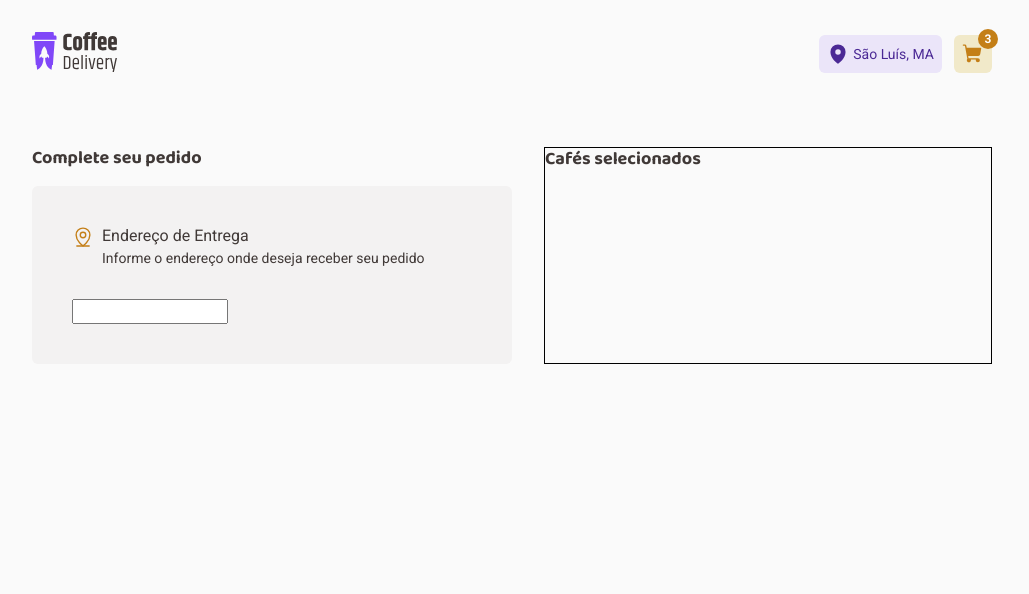
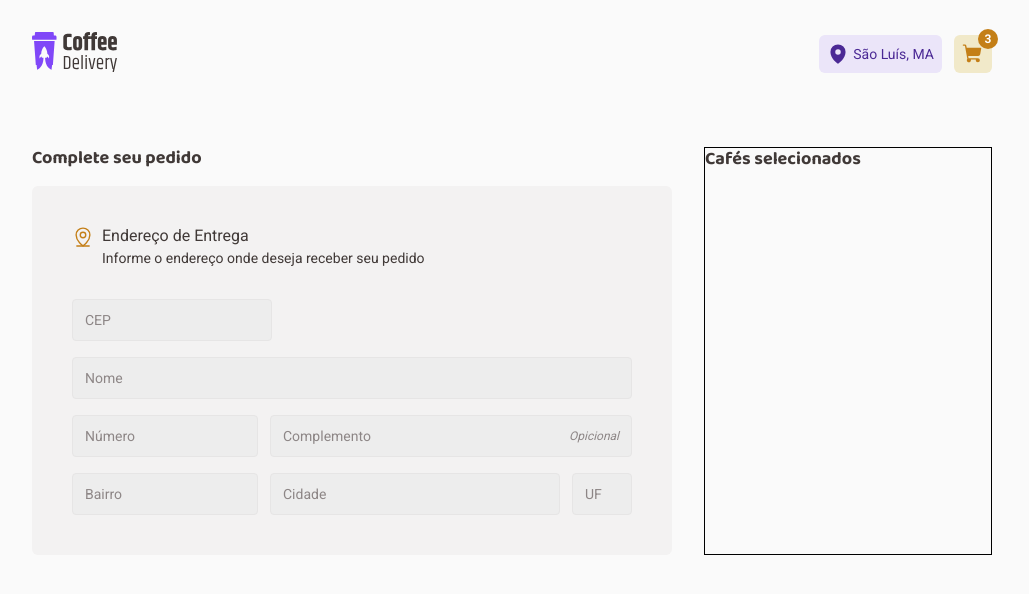
Before and after one commit to felipeWanderson/ignite-coffe-delivery, a React (Vite) app: page /checkout in a window 1280 px wide. Shown: the top 594 px of the page, without its empty margins (128-1157 px from the left). Built offline with nearby package versions, Linux system fonts and the light colour scheme.

Commit message:
feat: formulario de endereço checkout

```diff
--- a/package.json
+++ b/package.json
@@ -13,6 +13,7 @@
     "phosphor-react": "^1.4.1",
     "react": "^18.2.0",
     "react-dom": "^18.2.0",
+    "react-input-mask": "^3.0.0-alpha.2",
     "react-router-dom": "^6.4.5",
     "styled-components": "^5.3.6"
   },
@@ -20,6 +21,7 @@
     "@rocketseat/eslint-config": "^1.1.3",
     "@types/react": "^18.0.26",
     "@types/react-dom": "^18.0.9",
+    "@types/react-input-mask": "^3.0.2",
     "@types/styled-components": "^5.1.26",
     "@vitejs/plugin-react": "^3.0.0",
     "eslint": "^8.29.0",
--- /dev/null
+++ b/src/components/Forms/FormAddress/index.tsx
@@ -0,0 +1,31 @@
+import { Input } from '../input'
+import { FormAddressContainer, InputGroup } from './styled'
+
+export function FormAddress() {
+  return (
+    <FormAddressContainer>
+      <InputGroup>
+        <Input
+          mask="99999-999"
+          maskPlaceholder={null}
+          placeholder="CEP"
+          sizeInput="medium"
+        />
+      </InputGroup>
+      <InputGroup>
+        <Input mask="" placeholder="Nome" sizeInput="large" />
+      </InputGroup>
+
+      <InputGroup>
+        <Input mask="" placeholder="Número" sizeInput="medium" maxLength={5} />
+        <Input mask="" placeholder="Complemento" sizeInput="large" optional />
+      </InputGroup>
+
+      <InputGroup>
+        <Input mask="" placeholder="Bairro" sizeInput="medium" />
+        <Input mask="" placeholder="Cidade" sizeInput="large" />
+        <Input mask="" placeholder="UF" sizeInput="small" maxLength={2} />
+      </InputGroup>
+    </FormAddressContainer>
+  )
+}
--- /dev/null
+++ b/src/components/Forms/FormAddress/styled.ts
@@ -0,0 +1,21 @@
+import styled from 'styled-components'
+
+export const FormAddressContainer = styled.div`
+  width: 100%;
+
+  display: flex;
+  flex-direction: column;
+  align-items: flex-start;
+  gap: 1.6rem;
+
+  width: 56rem;
+  height: 21.6rem;
+  align-self: stretch;
+`
+
+export const InputGroup = styled.div`
+  width: 100%;
+  display: flex;
+  align-items: center;
+  gap: 1.2rem;
+`
--- /dev/null
+++ b/src/components/Forms/input/index.tsx
@@ -0,0 +1,41 @@
+import { useCallback, useRef, useState } from 'react'
+import InputMask, { Props as ReactMaskProps } from 'react-input-mask'
+import { InputContainer } from './styled'
+
+interface InputProps extends ReactMaskProps {
+  optional?: boolean
+  sizeInput?: 'small' | 'medium' | 'large'
+}
+export function Input({
+  optional = false,
+  sizeInput = 'large',
+  mask = '',
+  ...rest
+}: InputProps) {
+  const inputRef = useRef<HTMLInputElement>(null)
+  const [isFocused, setIsFocused] = useState(false)
+  const [isFilled, setIsFilled] = useState(false)
+
+  const handleInputFocus = useCallback(() => {
+    setIsFocused(true)
+  }, [])
+
+  const handleInputBlur = useCallback(() => {
+    setIsFocused(false)
+    setIsFilled(!!inputRef.current?.value)
+  }, [])
+
+  return (
+    <InputContainer isFocused={isFocused} isFilled={isFilled} size={sizeInput}>
+      <InputMask
+        mask={mask}
+        inputRef={inputRef}
+        onFocus={handleInputFocus}
+        onBlur={handleInputBlur}
+        type="text"
+        {...rest}
+      />
+      {optional && <span>Opicional</span>}
+    </InputContainer>
+  )
+}
--- /dev/null
+++ b/src/components/Forms/input/styled.ts
@@ -0,0 +1,83 @@
+import styled, { css } from 'styled-components'
+
+interface ContainerProps {
+  isFocused: boolean
+  isFilled: boolean
+  size: 'small' | 'medium' | 'large'
+}
+
+export const InputContainer = styled.div<ContainerProps>`
+  display: flex;
+  flex-direction: row;
+  align-items: center;
+  padding: 1.2rem;
+  gap: 4px;
+  height: 4.2rem;
+  background: ${({ theme }) => theme['gray-300']};
+  border: 1px solid ${({ theme }) => theme['gray-400']};
+  border-radius: 4px;
+
+  ${(props) =>
+    props.size === 'small' &&
+    css`
+      width: 6rem;
+    `}
+  ${(props) =>
+    props.size === 'medium' &&
+    css`
+      width: 20rem;
+    `}
+  ${(props) =>
+    props.size === 'large' &&
+    css`
+      width: 100%;
+      flex-grow: 1;
+    `}
+
+  ${(props) =>
+    props.isFocused &&
+    css`
+      border-color: ${({ theme }) => theme['yellow-700']};
+    `}
+
+  ${(props) =>
+    props.isFilled &&
+    css`
+      border-color: ${({ theme }) => theme['gray-400']};
+    `}
+
+  input {
+    border: none;
+    background: transparent;
+    font-family: 'Roboto';
+    font-style: normal;
+    font-weight: 400;
+    font-size: 1.4rem;
+    line-height: 130%;
+    color: ${({ theme }) => theme['gray-700']};
+    flex: none;
+    order: 0;
+    flex-grow: 1;
+
+    &::placeholder {
+      color: ${({ theme }) => theme['gray-600']};
+    }
+
+    &:focus {
+      outline: none;
+      box-shadow: none;
+    }
+  }
+
+  span {
+    font-family: 'Roboto';
+    font-style: italic;
+    font-weight: 400;
+    font-size: 12px;
+    line-height: 130%;
+    color: ${({ theme }) => theme['gray-600']};
+    flex: none;
+    order: 1;
+    flex-grow: 0;
+  }
+`
--- a/src/pages/Checkout/index.tsx
+++ b/src/pages/Checkout/index.tsx
@@ -1,4 +1,5 @@
 import { MapPinLine } from 'phosphor-react'
+import { FormAddress } from '../../components/Forms/FormAddress'
 import {
   AddressContainer,
   AddressHeader,
@@ -10,7 +11,6 @@ import {
   Info,
   InfoTitle,
   InfoSubTitle,
-  FormAddress,
 } from './styles'
 
 export function Checkout() {
@@ -31,9 +31,7 @@ export function Checkout() {
             </Info>
           </AddressHeader>
 
-          <FormAddress>
-            <input type="text" />
-          </FormAddress>
+          <FormAddress />
         </AddressContainer>
       </InfoOrderContainer>
 
--- a/src/pages/Checkout/styles.ts
+++ b/src/pages/Checkout/styles.ts
@@ -82,5 +82,3 @@ export const Title = styled.h3`
   color: ${(props) => props.theme['gray-800']};
   margin-bottom: 1.6rem;
 `
-
-export const FormAddress = styled.form``
```
Also changed, not shown: 1 other file (tests, documents, lock files or other folders).
